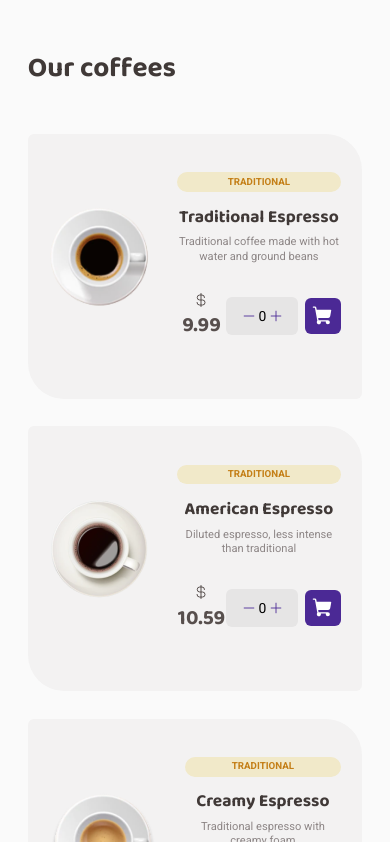
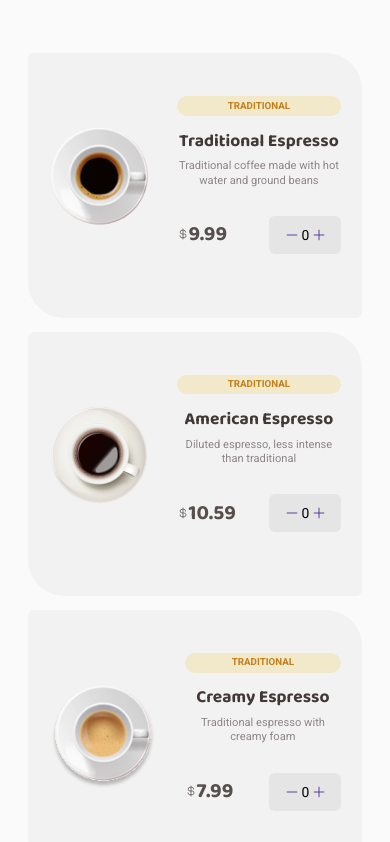
Before and after one commit to natallyriqueto/coffee-delivery, a React (Vite) app: page / in a window 390 px wide. Shown: the part 695-1537 px from the top of the page. Built offline with nearby package versions, Linux system fonts and the light colour scheme; the HTML template or start-up script is replaced by a standard one.

Commit message:
fix responsivity

```diff
--- a/src/pages/Home/components/CoffeeItem/index.tsx
+++ b/src/pages/Home/components/CoffeeItem/index.tsx
@@ -57,7 +57,7 @@ export function CoffeeItem({ item }: ICoffeeItemProps) {
                 <CoffeeBuy>
                     <CoffeePrice>
                         <span>
-                            <CurrencyDollar size={16} />
+                            <CurrencyDollar size={12} />
                             <strong>{item.price}</strong>
                         </span>
                     </CoffeePrice>
--- a/src/pages/Home/components/CoffeeItem/styles.ts
+++ b/src/pages/Home/components/CoffeeItem/styles.ts
@@ -87,6 +87,10 @@ export const CoffeeCart = styled.div`
     svg {
         display: flex;
     }
+
+    @media (max-width: 650px) {
+        display: none;
+    }
 `;
 
 export const CoffeeActions = styled.div`
--- a/src/pages/Home/components/CoffeeList/styles.ts
+++ b/src/pages/Home/components/CoffeeList/styles.ts
@@ -13,7 +13,7 @@ export const CoffeeListContainer = styled.div`
     }
 
     @media (max-width: 650px) {
-        padding: 5.8rem 2rem;
+        padding: 0 2rem;
     }
 `;
 
@@ -22,4 +22,8 @@ export const CoffeeListContent = styled.div`
     display: flex;
     gap: 2rem;
     flex-wrap: wrap;
+
+    @media (max-width: 650px) {
+        gap: 1rem;
+    }
 `;
```
